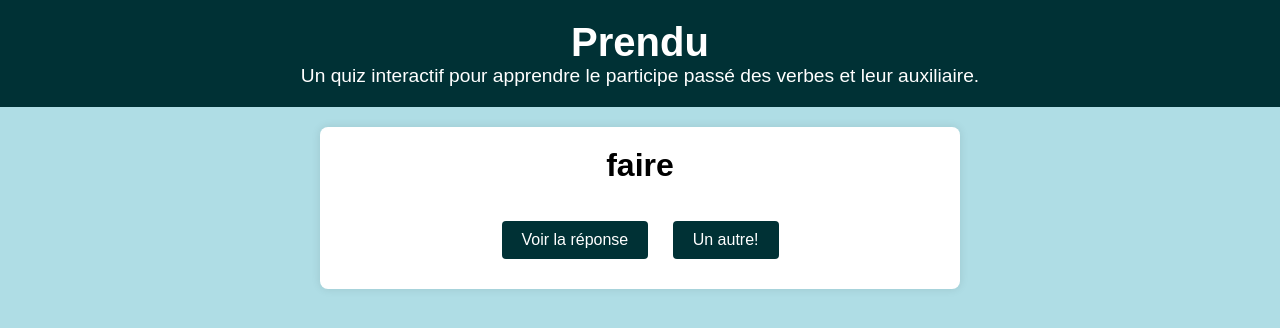
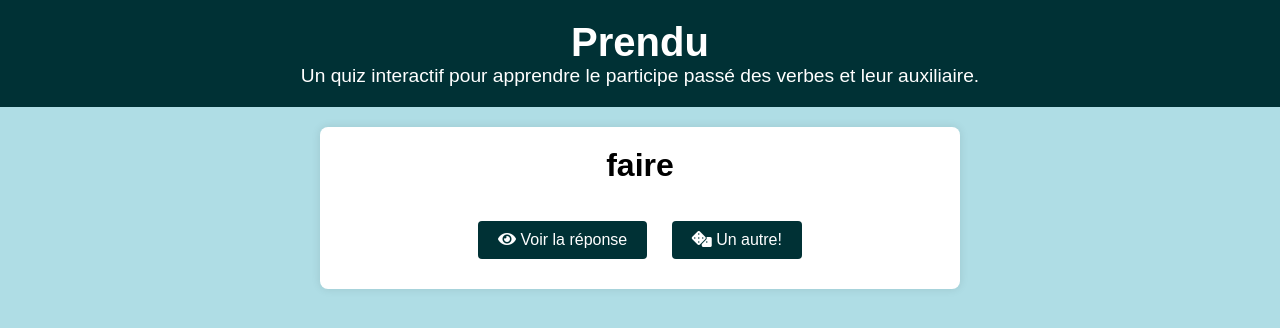
Before and after one commit to alix-tz/prendu, a plain HTML site: page index.html in a window 1280 px wide. Drawn offline with Linux system fonts and the light colour scheme.

Commit message:
adding favicon in buttons

```diff
--- a/index.html
+++ b/index.html
@@ -9,6 +9,7 @@
     <!-- Favicon -->
     <link rel="icon" href="./favicon.ico">
     <!-- External CSS -->
+    <link rel="stylesheet" href="https://cdnjs.cloudflare.com/ajax/libs/font-awesome/5.15.4/css/all.min.css">
     <link rel="stylesheet" href="styles.css">
     <!-- Internal CSS for quick styling -->
     <style>
@@ -49,8 +50,8 @@
             </table>
         </div>
         <div class="quiz-buttons">
-            <button id="reveal">Voir la réponse</button>
-            <button id="next">Un autre!</button>
+            <button id="reveal"><i class="fas fa-eye"></i> Voir la réponse</button>
+            <button id="next"><i class="fas fa-dice"></i> Un autre!</button>
         </div>
     </div>
 
```
